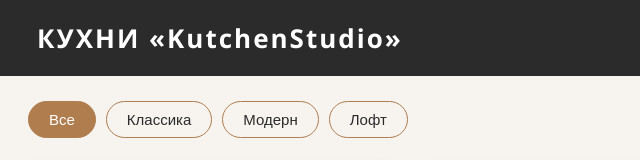
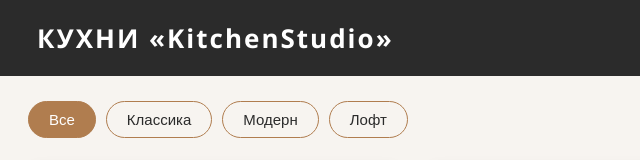
Before and after one commit to rainsw3pt/kitchen-demo, a plain HTML site: page catalog.html in a window 1280 px wide. Shown: the top 160 px of the page, 27-667 px from the left. Drawn offline with Linux system fonts and the light colour scheme.

Commit message:
Update catalog.html

```diff
--- a/catalog.html
+++ b/catalog.html
@@ -130,7 +130,7 @@
 <body>
 
 <header>
-  <h1>КУХНИ «KutchenStudio»</h1>
+  <h1>КУХНИ «KitchenStudio»</h1>
   <nav>
     <a href="catalog">Каталог</a>
     <a href="contacts">Контакты</a>
```
